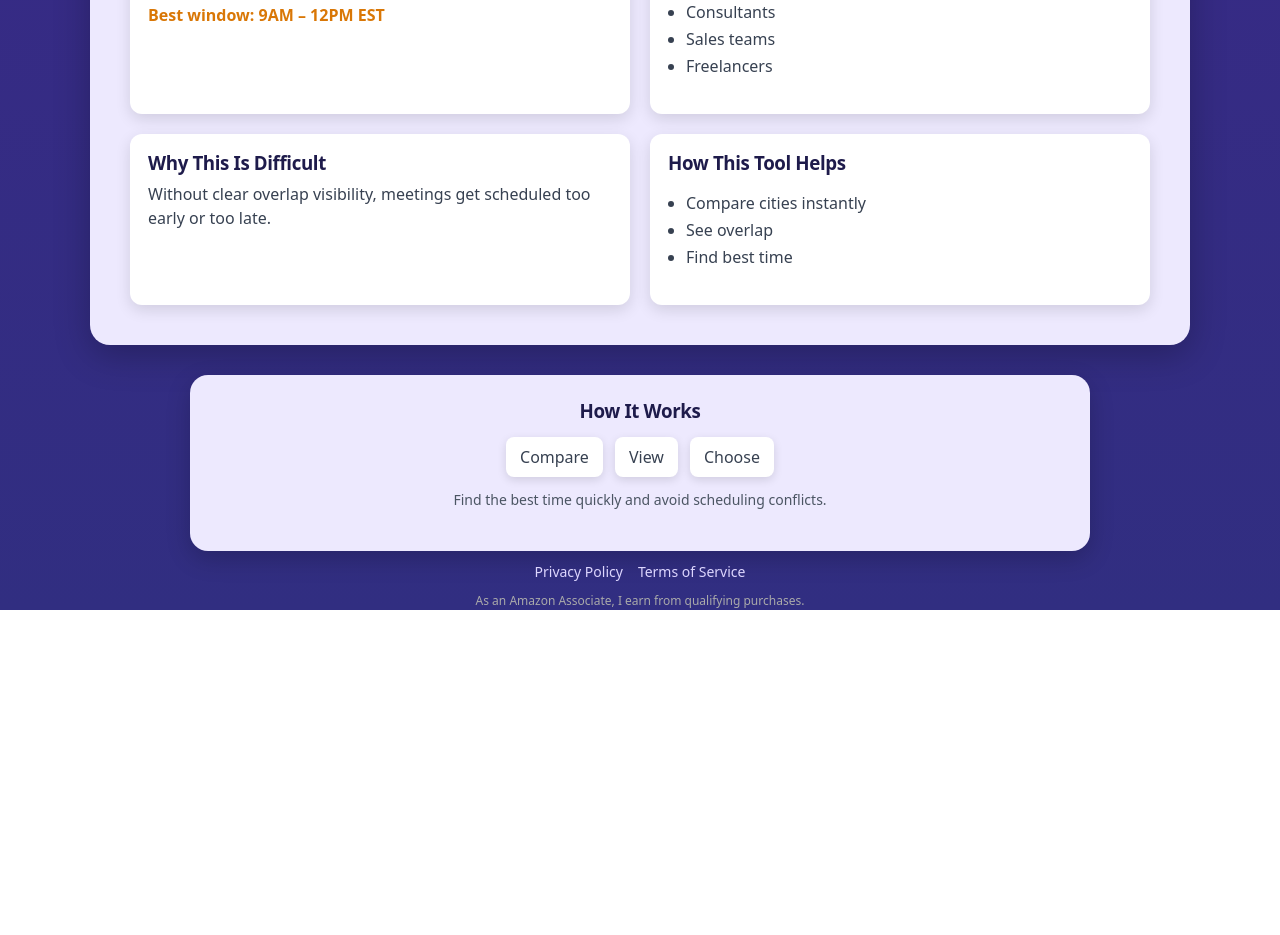
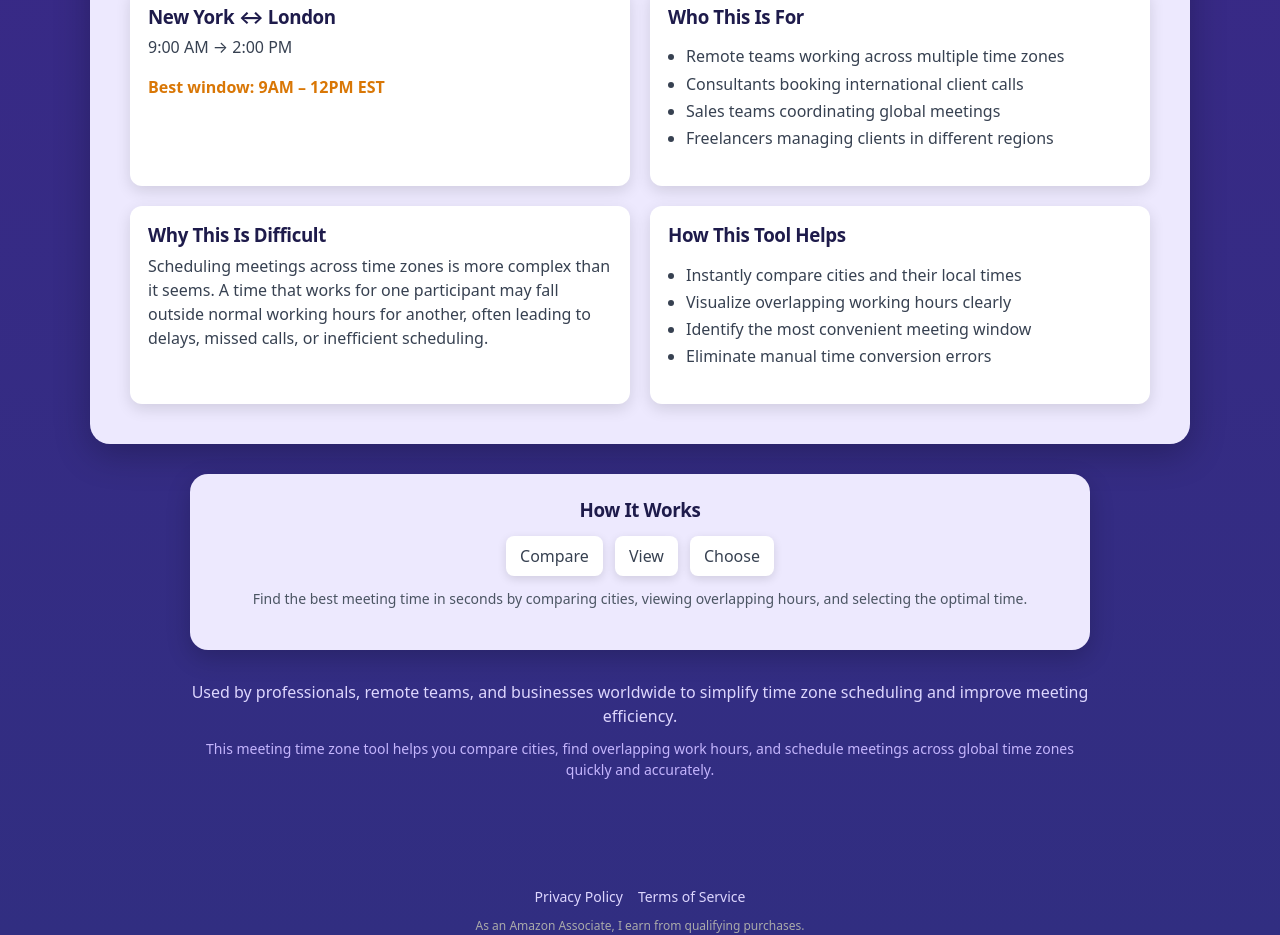
Before and after one commit to techtalk1282/Best-Meeting-Time, a Next.js app: page / in a window 1280 px wide. Shown: the part 2820-3755 px from the top of the page. Before the commit the page ends 3430 px from the top, so only its background shows below. Built offline with nearby package versions, Linux system fonts and the light colour scheme.

Commit message:
SEO content v4: add authority paragraph, keyword footer, and bottom spacing buffer

```diff
--- a/app/page.tsx
+++ b/app/page.tsx
@@ -1,12 +1,12 @@
 /**
  * File: app/page.tsx
- * Version: v2.6 (SEO BLOCK — SPLIT LAYOUT + VIEWPORT FIX)
+ * Version: v2.7 (FINAL SEO + AUTHORITY + SPACING FIX)
  * Date: 2026-04-09
  *
  * PURPOSE:
- * - Fix cutoff at 100% zoom
- * - Improve readability and contrast
- * - Add visual polish and hierarchy
+ * - Add authority paragraph for trust
+ * - Add keyword-rich SEO footer
+ * - Fix cramped bottom spacing near footer
  *
  * SAFE:
  * - No logic touched
@@ -33,7 +33,7 @@ export default function HomePage() {
         toolPreview={null}
         premiumFeatures={<PremiumFeaturesSection />}
         bonusFeatures={
-          <div style={{ marginTop: "80px", padding: "0 20px" }}>
+          <div style={{ marginTop: "80px", padding: "0 20px", paddingBottom: "80px" }}>
 
             {/* INTERNAL LINKS */}
             <div style={{ textAlign: "center", marginBottom: "40px", color: "white" }}>
@@ -54,10 +54,7 @@ export default function HomePage() {
               </div>
             </div>
 
-            {/* ============================= */}
-            {/* BLOCK 1 — MAIN */}
-            {/* ============================= */}
-
+            {/* BLOCK 1 */}
             <div
               style={{
                 maxWidth: "1100px",
@@ -73,60 +70,54 @@ export default function HomePage() {
                   Find the Best Meeting Time — Instantly
                 </h2>
 
-                <p style={{ color: "#312e81", fontSize: "16px" }}>
-                  Compare cities, visualize overlap, and schedule smarter in seconds.
+                <p style={{ color: "#312e81", fontSize: "16px", maxWidth: "720px", margin: "0 auto" }}>
+                  Compare time zones instantly and find the best meeting time between cities without guesswork. Whether you're scheduling a client call, coordinating a remote team, or planning across continents, this tool shows overlapping working hours so you can confidently choose the most productive time.
                 </p>
               </div>
 
               <div style={{ display: "grid", gridTemplateColumns: "1fr 1fr", gap: "20px" }}>
 
-                {/* Example */}
                 <div style={card}>
                   <h3 style={title}>New York ↔ London</h3>
                   <p style={text}>9:00 AM → 2:00 PM</p>
                   <p style={gold}>Best window: 9AM – 12PM EST</p>
                 </div>
 
-                {/* Who */}
                 <div style={card}>
                   <h3 style={title}>Who This Is For</h3>
                   <ul style={textList}>
-                    <li>Remote teams</li>
-                    <li>Consultants</li>
-                    <li>Sales teams</li>
-                    <li>Freelancers</li>
+                    <li>Remote teams working across multiple time zones</li>
+                    <li>Consultants booking international client calls</li>
+                    <li>Sales teams coordinating global meetings</li>
+                    <li>Freelancers managing clients in different regions</li>
                   </ul>
                 </div>
 
-                {/* Problem */}
                 <div style={card}>
                   <h3 style={title}>Why This Is Difficult</h3>
                   <p style={text}>
-                    Without clear overlap visibility, meetings get scheduled too early or too late.
+                    Scheduling meetings across time zones is more complex than it seems. A time that works for one participant may fall outside normal working hours for another, often leading to delays, missed calls, or inefficient scheduling.
                   </p>
                 </div>
 
-                {/* Solution */}
                 <div style={card}>
                   <h3 style={title}>How This Tool Helps</h3>
                   <ul style={textList}>
-                    <li>Compare cities instantly</li>
-                    <li>See overlap</li>
-                    <li>Find best time</li>
+                    <li>Instantly compare cities and their local times</li>
+                    <li>Visualize overlapping working hours clearly</li>
+                    <li>Identify the most convenient meeting window</li>
+                    <li>Eliminate manual time conversion errors</li>
                   </ul>
                 </div>
 
               </div>
             </div>
 
-            {/* ============================= */}
-            {/* BLOCK 2 — FLOW */}
-            {/* ============================= */}
-
+            {/* BLOCK 2 */}
             <div
               style={{
                 maxWidth: "900px",
-                margin: "0 auto",
+                margin: "0 auto 30px auto",
                 background: "#ede9fe",
                 borderRadius: "18px",
                 padding: "25px",
@@ -145,7 +136,18 @@ export default function HomePage() {
               </div>
 
               <p style={{ color: "#4b5563", fontSize: "14px" }}>
-                Find the best time quickly and avoid scheduling conflicts.
+                Find the best meeting time in seconds by comparing cities, viewing overlapping hours, and selecting the optimal time.
+              </p>
+            </div>
+
+            {/* AUTHORITY + SEO FOOTER */}
+            <div style={{ maxWidth: "900px", margin: "0 auto", textAlign: "center" }}>
+              <p style={{ color: "#ddd6fe", marginBottom: "10px" }}>
+                Used by professionals, remote teams, and businesses worldwide to simplify time zone scheduling and improve meeting efficiency.
+              </p>
+
+              <p style={{ color: "#c4b5fd", fontSize: "14px" }}>
+                This meeting time zone tool helps you compare cities, find overlapping work hours, and schedule meetings across global time zones quickly and accurately.
               </p>
             </div>
 
```
